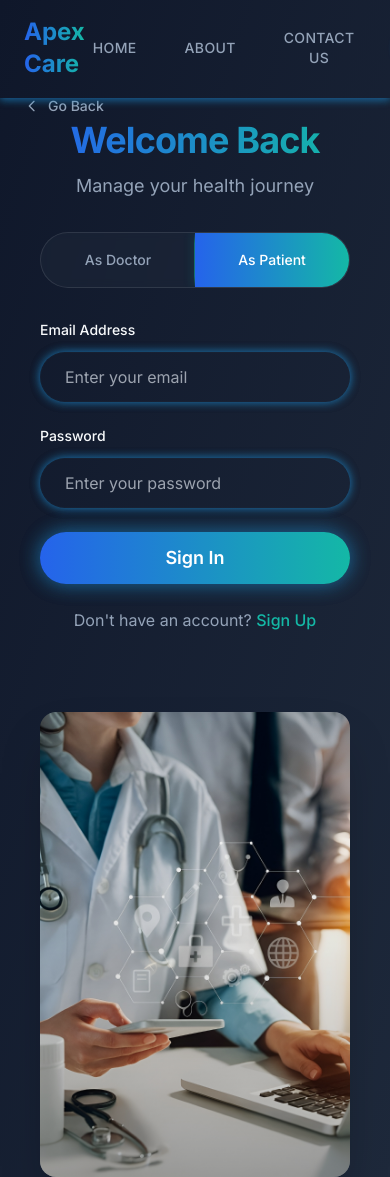
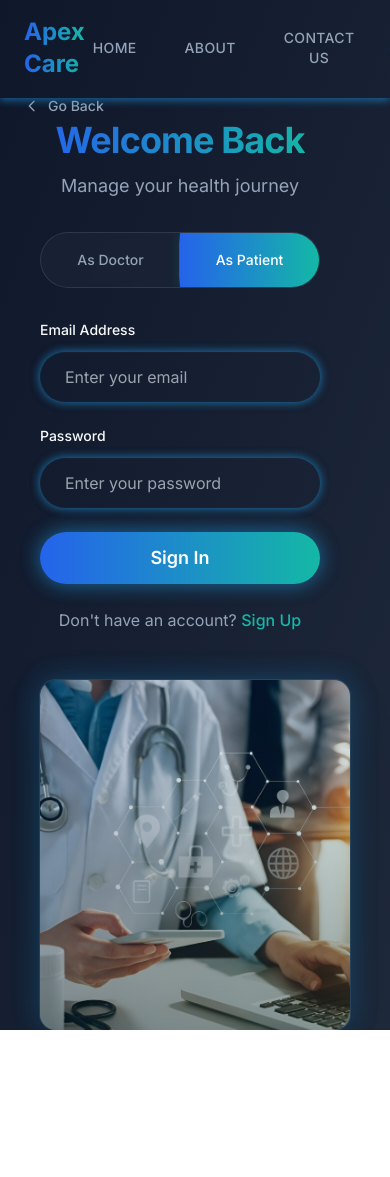
Before and after one commit to arshiumair/apex-care, a React (Vite) app: page /signin in a window 390 px wide. After the commit the page ends 1030 px from the top, so only its background shows below. Built offline with nearby package versions, Linux system fonts and the light colour scheme.

Commit message:
Update SignIn page with latest improvements
- Enhanced SignIn page functionality and UI components
- Improved form validation and user experience
- Updated styling and responsive design elements
- Added additional features and optimizations

```diff
--- a/src/pages/SignIn.jsx
+++ b/src/pages/SignIn.jsx
@@ -159,7 +159,7 @@ const SignIn = () => {
       {/* Main Content */}
       <div className="flex items-center justify-center min-h-[calc(100vh-120px)] px-6">
         {/* Two Column Layout */}
-        <div className="w-full max-w-7xl grid grid-cols-1 lg:grid-cols-2 gap-20 items-center px-4 lg:px-8">
+        <div className="w-full max-w-7xl grid grid-cols-1 lg:grid-cols-2 gap-12 lg:gap-20 items-center px-4 lg:px-8">
 
           {/* Left Side - Sign In Form */}
           <motion.div
@@ -167,6 +167,7 @@ const SignIn = () => {
             animate={{ opacity: 1, x: 0 }}
             transition={{ duration: 0.6, delay: 0.2 }}
             className="flex justify-center lg:justify-end"
+            style={{ marginRight: '30px' }}
           >
             <div className="w-full max-w-sm">
               {/* Header */}
@@ -366,21 +367,33 @@ const SignIn = () => {
             </div>
           </motion.div>
 
-          {/* Right Side - Image */}
+          {/* Right Side - Expanded Image */}
           <motion.div
             initial={{ opacity: 0, x: 30 }}
             animate={{ opacity: 1, x: 0 }}
             transition={{ duration: 0.6, delay: 0.4 }}
-            className="flex justify-center lg:justify-start"
+            className="flex justify-center lg:justify-start h-full"
           >
-            <div className="relative">
+            <div className="relative w-full h-[350px] lg:h-[450px] xl:h-[550px]">
               <img
                 src={signInImage}
                 alt="Doctor using laptop and smartphone with futuristic medical holograms for remote healthcare"
-                className="w-full max-w-lg max-h-[550px] object-cover rounded-2xl shadow-2xl"
+                className="w-full h-full object-cover rounded-2xl shadow-2xl"
+                style={{
+                  boxShadow: '0 25px 50px -12px rgba(0, 0, 0, 0.4), 0 0 0 1px rgba(255, 255, 255, 0.1)'
+                }}
               />
-              {/* Darker gradient overlay for better contrast */}
-              <div className="absolute inset-0 rounded-2xl bg-gradient-to-t from-black/30 via-black/10 to-transparent pointer-events-none"></div>
+              {/* Enhanced gradient overlay for better contrast */}
+              <div className="absolute inset-0 rounded-2xl bg-gradient-to-t from-black/40 via-black/20 to-transparent pointer-events-none"></div>
+
+              {/* Decorative glow effect */}
+              <div
+                className="absolute inset-0 rounded-2xl pointer-events-none"
+                style={{
+                  background: 'linear-gradient(135deg, rgba(37, 99, 235, 0.1) 0%, rgba(20, 184, 166, 0.1) 100%)',
+                  boxShadow: '0 0 30px rgba(37, 99, 235, 0.2), 0 0 30px rgba(20, 184, 166, 0.2)'
+                }}
+              ></div>
             </div>
           </motion.div>
         </div>
```
